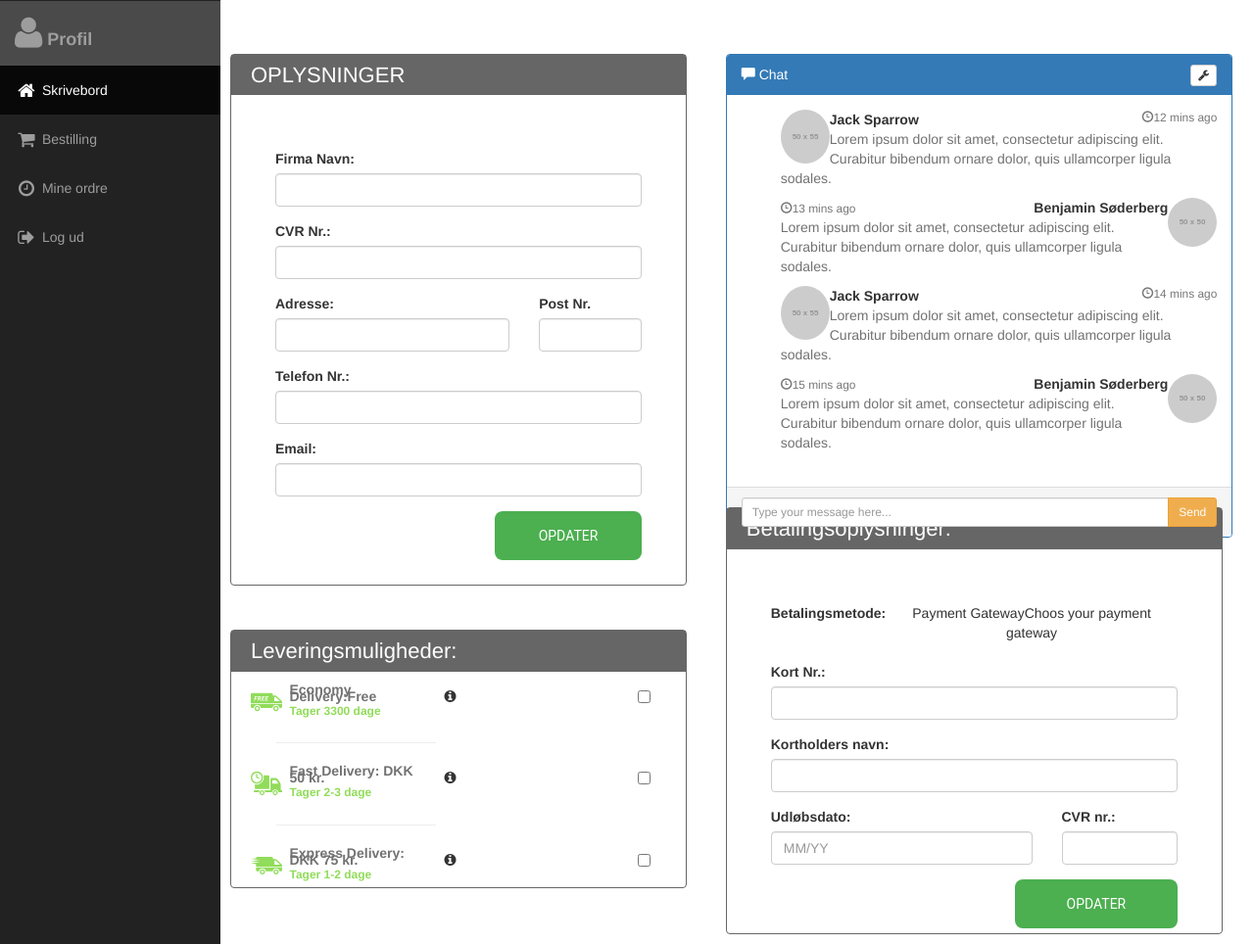
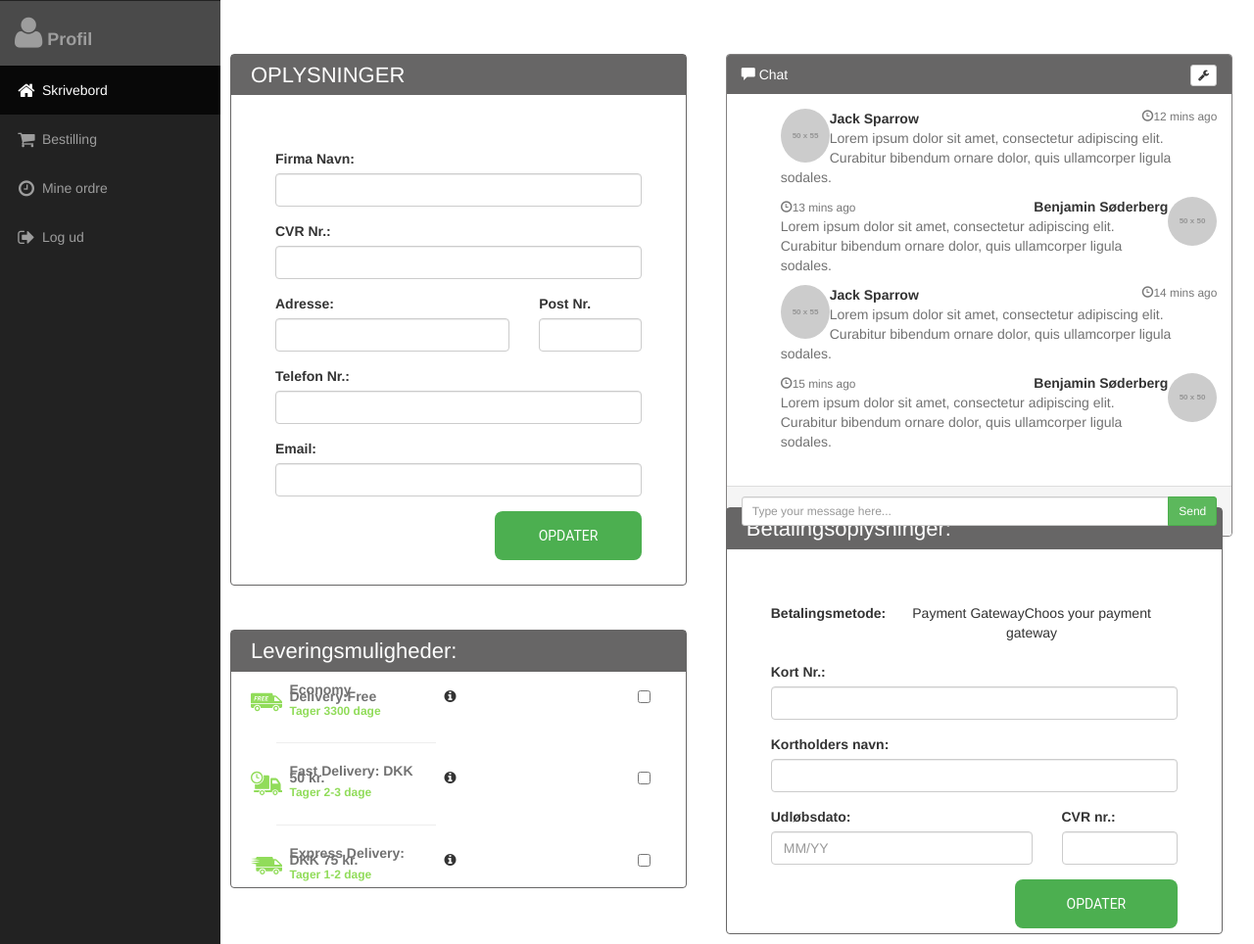
Before and after one commit to Spilleren/Grimtsager, a PHP site: page /Test2/usersite.html in a window 1280 px wide. Shown: the part 50-1014 px from the top of the page at 98% size. Run offline with PHP 8.4, Linux system fonts and the light colour scheme; grey boxes labelled with a size stand in for pictures from a placeholder-image service; some libraries are stand-ins or nearby versions.

Commit message:
fuck alt

```diff
--- a/Test2/css/custom.css
+++ b/Test2/css/custom.css
@@ -103,8 +103,11 @@ a:hover {
       margin: 25px 0;
     }
   }
-.social-logo {
-	  color:dimgrey;
+.fb-logo {
+	  color:#3B5998;
+}
+.linkedin-logo {
+	color:#0077B5;
 }
 
 .blur{
@@ -794,3 +797,32 @@ input[type=number]::-webkit-inner-spin-button,
 	box-shadow: 1px 4.5px 20px  #000;
 
 }
+
+.chat-header {
+	color:white;
+	padding:10px 15px;
+	background-color:#676666;
+	border-top-left-radius: 3px;
+	border-top-right-radius: 3px;
+}
+
+.chat-primary {
+	border-color: #838181
+}
+
+.chat-primary .chat-panel {
+	color: #fff;
+    background-color: #838181;
+    border-color: #838181;
+}
+
+.chat-panel{
+	margin-bottom: 20px;
+    background-color: #fff;
+    border: 1px solid #838181 ;
+    border-radius: 4px;
+    -webkit-box-shadow: 0 1px 1px rgba(0,0,0,.05);
+    box-shadow: 0 1px 1px rgba(0,0,0,.05);
+}
+.logout {
+	margin-right: 20px;
--- a/Test2/shopsite.html
+++ b/Test2/shopsite.html
@@ -66,10 +66,7 @@
               </ul>
               </div>
             <!-- Top Menu Items -->
-<<<<<<< HEAD
-=======
 
->>>>>>> origin/master
             <!-- Sidebar Menu Items - These collapse to the responsive navigation menu on small screens -->
             <div class="collapse navbar-collapse navbar-ex1-collapse">
                 <ul class="nav navbar-nav side-nav">
--- a/Test2/usersite.html
+++ b/Test2/usersite.html
@@ -119,8 +119,8 @@
 
                 <div class="col-lg-6 chat-box nopad" >
 
-					<div class="panel panel-primary">
-						<div class="panel-heading">
+					<div class="chat-panel chat-primary">
+						<div class=" chat-header">
 							<span class="glyphicon glyphicon-comment"></span> Chat
 							<div class="btn-group pull-right">
 								<button type="button" class="btn btn-default btn-xs dropdown-toggle" data-toggle="dropdown">
@@ -205,7 +205,7 @@
 							<div class="input-group">
 								<input id="btn-input" type="text" class="form-control input-sm" placeholder="Type your message here..." />
 								<span class="input-group-btn">
-									<button class="btn btn-warning btn-sm" id="btn-chat">
+									<button class="btn btn-success btn-sm" id="btn-chat">
 										Send</button>
 								</span>
 							</div>
```
Also changed, not shown: Test2/aboutus.html (+16 -16 lines), Test2/img/Pernille2.jpg (added), Test2/img/jessica2.jpg (added).
